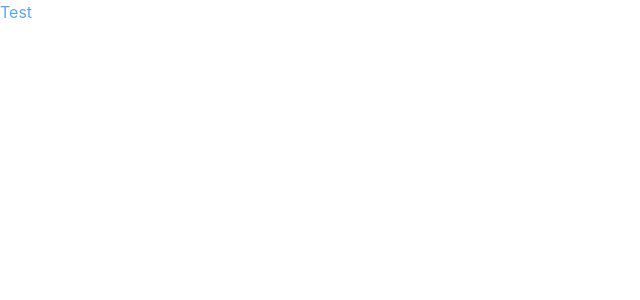
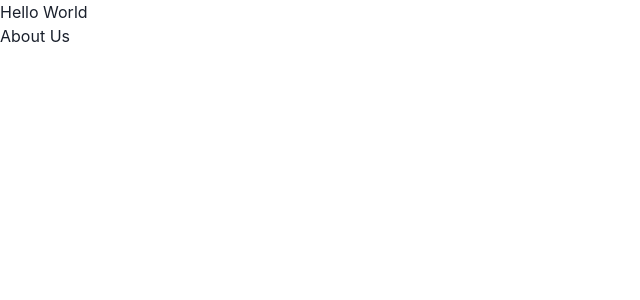
Before and after one commit to romantech/syntax-analyzer, a React (Vite) app: page / in a window 1280 px wide. Shown: the top 300 px of the page, without its empty margins (0-640 px from the left). Built offline with nearby package versions, Linux system fonts and the light colour scheme.

Commit message:
🚀 chore(package.json): add react-router-dom as a dependency to enable routing in the application 🔧 refactor(main.tsx): replace App component with a router configuration using react-router-dom to enable routing functionality

```diff
--- a/package.json
+++ b/package.json
@@ -15,7 +15,8 @@
     "@emotion/styled": "^11.11.0",
     "framer-motion": "^10.13.0",
     "react": "^18.2.0",
-    "react-dom": "^18.2.0"
+    "react-dom": "^18.2.0",
+    "react-router-dom": "^6.14.2"
   },
   "devDependencies": {
     "@types/node": "^20.4.4",
--- a/src/main.tsx
+++ b/src/main.tsx
@@ -1,15 +1,31 @@
 import React from 'react';
 import ReactDOM from 'react-dom/client';
-import App from './App.tsx';
 import './index.css';
 import { ChakraProvider } from '@chakra-ui/react';
+import { createBrowserRouter, Link, RouterProvider } from 'react-router-dom';
 
 const rootElement = document.getElementById('root');
+
+const router = createBrowserRouter([
+  {
+    path: '/',
+    element: (
+      <div>
+        <h1>Hello World</h1>
+        <Link to="about">About Us</Link>
+      </div>
+    ),
+  },
+  {
+    path: 'about',
+    element: <div>About</div>,
+  },
+]);
 
 ReactDOM.createRoot(rootElement!).render(
   <React.StrictMode>
     <ChakraProvider>
-      <App />
+      <RouterProvider router={router} />
     </ChakraProvider>
   </React.StrictMode>,
 );
```
Also changed, not shown: 1 other file (tests, documents, lock files or other folders).
